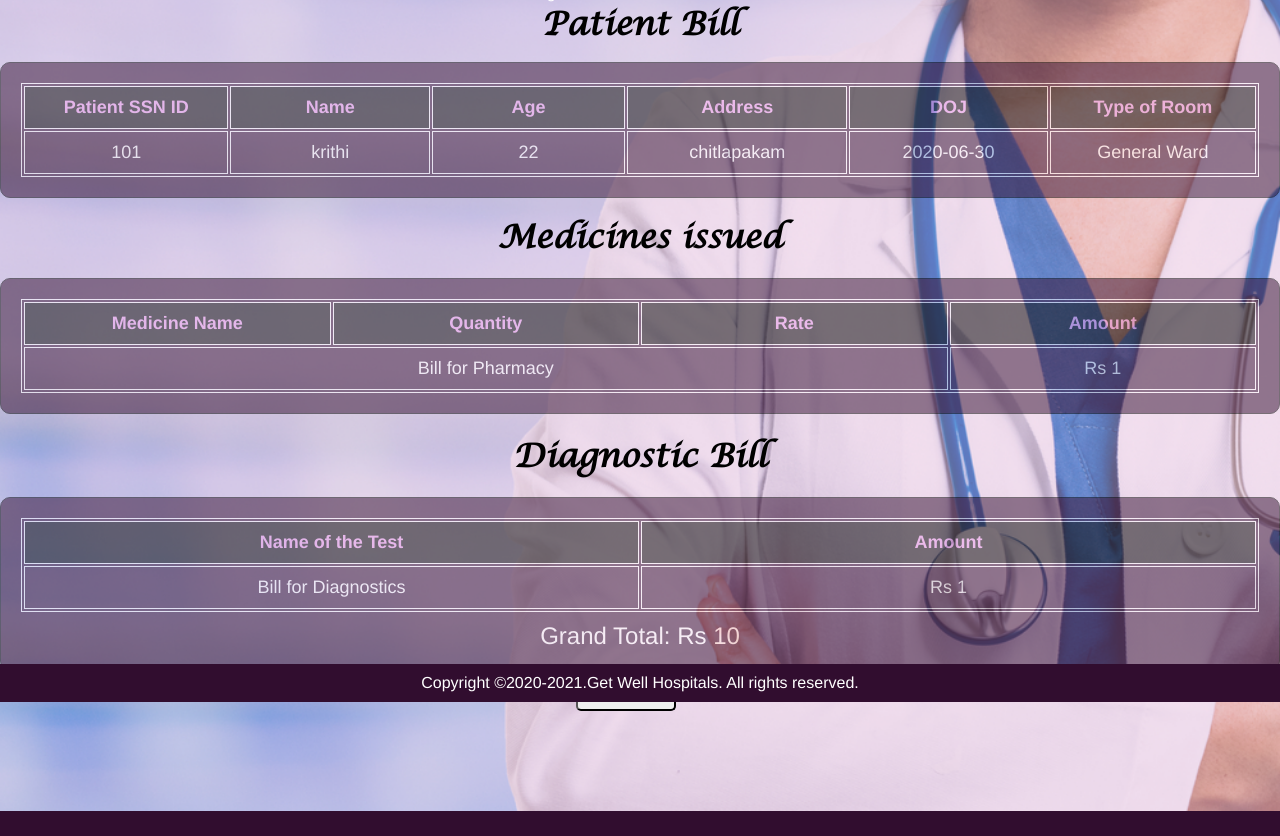
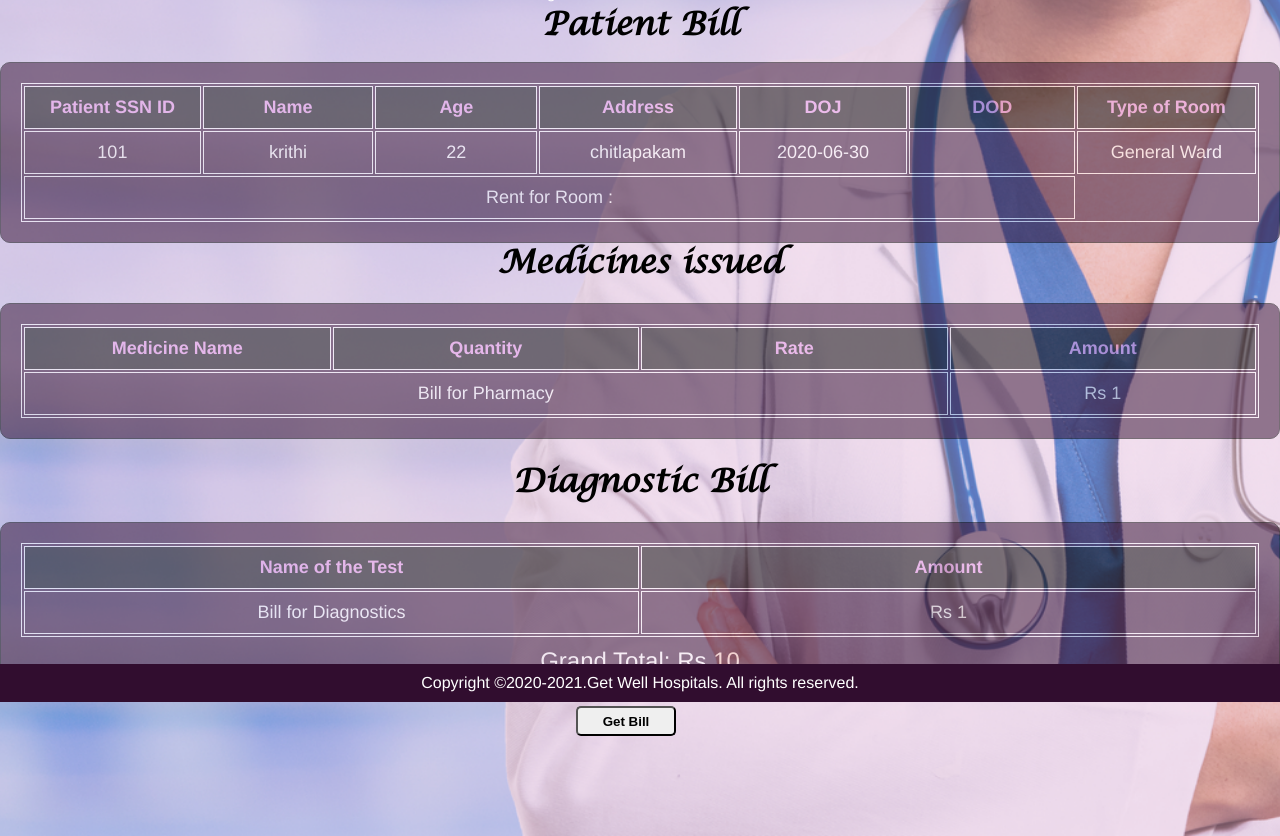
Before and after one commit to ThivagaranThiayagarajan/HMS, a Flask app: template application/templates/patient_bill.html in a window 1280 px wide. Shown: the part 98-934 px from the top of the page. Before the commit the page ends 909 px from the top, so only its background shows below. Run offline with Flask 2, Linux system fonts and the light colour scheme; data comes from the database, SQL or seed files in the repository; both versions use the stored data as it was after the commit; the template is opened without the code that fills it: values that come from a table or form of the project are taken from there, most other values are stand-ins (such as "Sample title", 1, 10 or a date in 2020); some libraries are stand-ins or nearby versions.

Commit message:
Added DOD

```diff
--- a/application/templates/bill_search_patient.html
+++ b/application/templates/bill_search_patient.html
@@ -6,7 +6,8 @@
             <form action="patient_bill" method="POST">
                 <center>
                 <table>
-                <tr><th>Patient SSN ID*</th> <th>: <input type="text" name="patient_id"></th>
+                <tr><th>Patient SSN ID*</th> <th>: <input type="text" name="patient_id" required></th></tr>
+                <th>Date of Discharge</th><th>: <input type="date" name="DOD"></th>
 
                 </table>
                 <h5>*Required</h5>
--- a/application/templates/patient_bill.html
+++ b/application/templates/patient_bill.html
@@ -11,6 +11,7 @@
       <th>Age</th>
       <th>Address</th>
       <th>DOJ</th>
+      <th>DOD</th>
       <th>Type of Room</th>
     </tr>
     <tr style="text-align: center;">
@@ -19,18 +20,26 @@
       <td>{{patient.patient_age}}</td>
       <td>{{patient.address}}</td>
       <td>{{patient.date}}</td>
+      <td></td>
+      <!-- <td><input type="date" name="DOD" required></td> -->
       <td>{{patient.type_of_bed}}</td>
 
     </tr>
+    <tr>
+      <td colspan=6>Rent for Room :</td>
+    </tr>
   </table>
 </div>
+
+<!-- <center><p>Rent for Room :</p></center> -->
 </div>
 
 
 
 
 
-<h1 style="padding: 20px; margin-top: 150px;">Medicines issued</h1>
+
+<h1 style="padding: 20px; margin-top: 175px;">Medicines issued</h1>
     <div class="background_table_bill1">
     <div style="opacity:inherit 200%;">
         <table style="width:100%">
```
Also changed, not shown: application/models.py (+99 -0 lines), hms.db.
